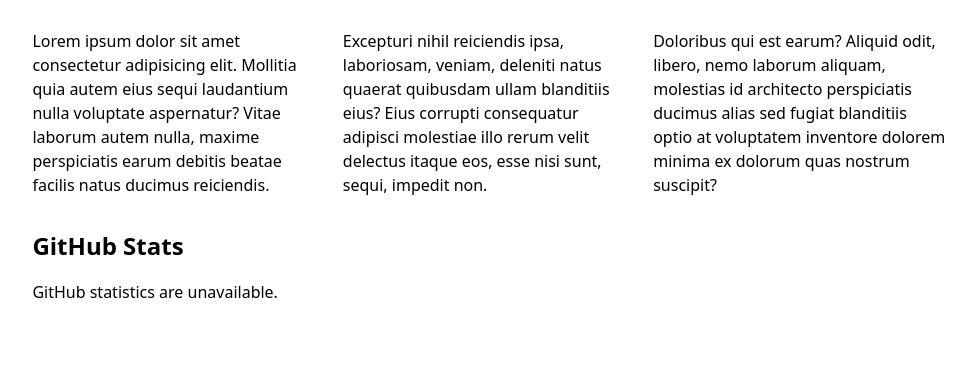
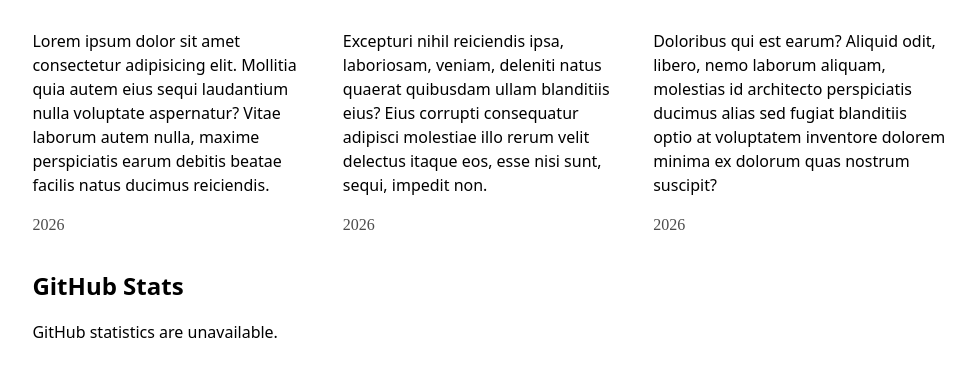
Before and after one commit to maw044-source/portfolio-, a plain HTML site: page index.html in a window 1280 px wide. Shown: the part 914-1282 px from the top of the page, without its empty margins (150-1129 px from the left). Before the commit the page ends 1242 px from the top, so only its background shows below. Drawn offline with Linux system fonts and the light colour scheme; no server answers.

Commit message:
Updating and displaying year

```diff
--- a/global.js
+++ b/global.js
@@ -104,10 +104,13 @@ export function renderProjects(
     const article = document.createElement('article');
 
     article.innerHTML = `
-      <${headingLevel}>${project.title}</${headingLevel}>
-      <img src="${project.image}" alt="${project.title}">
-      <p>${project.description}</p>
-    `;
+  <${headingLevel}>${project.title}</${headingLevel}>
+  <img src="${project.image}" alt="${project.title}">
+  <div>
+    <p>${project.description}</p>
+    <p class="project-year">${project.year}</p>
+  </div>
+`;
 
     containerElement.appendChild(article);
   }
--- a/lib/projects.json
+++ b/lib/projects.json
@@ -31,7 +31,7 @@
   },
   {
     "title": "Suscipit voluptatem eaque vero.",
-    "year": 2026,
+    "year": 2016,
     "image": "https://vis-society.github.io/labs/2/images/empty.svg",
     "description": "Molestiae sit tempore ea cumque ratione asperiores, vitae accusamus? In repellat dolorum voluptatibus ea quae, cum praesentium necessitatibus tenetur? Tempore voluptatem quisquam provident sint illum vero molestias iste laudantium tempora."
   },
@@ -43,7 +43,7 @@
   },
   {
     "title": "Nisi facilis nam unde?",
-    "year": 2026,
+    "year": 2021,
     "image": "https://vis-society.github.io/labs/2/images/empty.svg",
     "description": "Incidunt, inventore laboriosam eum nemo sint debitis a minus pariatur ad odit sit dolore totam fugit! Ratione iusto et nihil exercitationem at cum optio, minus earum, quo sint tenetur sed!"
   },
@@ -61,7 +61,7 @@
   },
   {
     "title": "Aperiam rerum voluptates est.",
-    "year": 2026,
+    "year": 2025,
     "image": "https://vis-society.github.io/labs/2/images/empty.svg",
     "description": "In optio voluptatum laborum possimus excepturi consectetur animi voluptatibus, fugit, a quas explicabo inventore similique, harum velit cumque ex dolores nisi iste unde quod saepe facere quia? Consequatur, quod eius."
   },
--- a/style.css
+++ b/style.css
@@ -132,3 +132,9 @@ h6 {
   margin: 0;
   font-size: 1.5rem;
 }
+
+.project-year {
+  font-family: Baskerville, serif;
+  font-variant-numeric: oldstyle-nums;
+  opacity: 0.7;
+}
```
